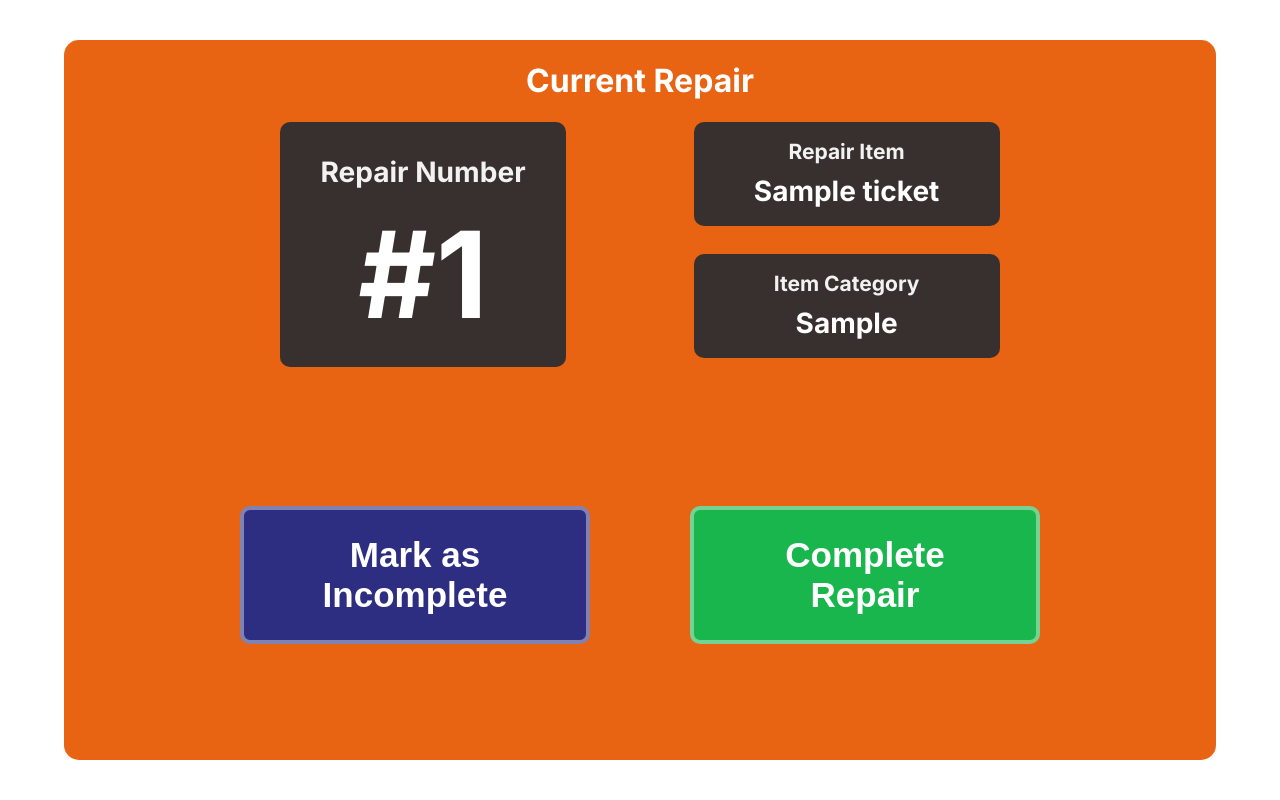
After one commit to arsalan-2765162/repaircafe_portal, a Django app: template RepairCafe/templates/RepairCafe/repair_item.html in a window 1280 px wide. The commit adds this page. Run offline with Django 3.2, Linux system fonts and the light colour scheme; the template is opened without the code that fills it: most values are stand-ins (such as "Sample title", 1, 10 or a date in 2020).

Commit message:
Created repair item page styled using css yet to add button functionality  . Closes #55

```diff
--- a/RepairCafe/RepairCafe/urls.py
+++ b/RepairCafe/RepairCafe/urls.py
@@ -5,6 +5,7 @@ app_name = 'RepairCafe'
 
 urlpatterns = [
         path('', views.index, name='index'),
+        path('repair/<str:repairNumber>',views.repair_item,name='repair_item'),
         path('main_queue', views.main_queue, name='main_queue'),
         path('waiting_list', views.waiting_list, name='waiting_list'),
         path('accept_ticket/<str:repairNumber>/',views.accept_ticket, name='accept_ticket'),
--- a/RepairCafe/RepairCafe/views.py
+++ b/RepairCafe/RepairCafe/views.py
@@ -84,4 +84,8 @@ def repair_ticket(request,repairNumber):
         messages.success(request,f"Ticket {ticket.repairNumber} - {ticket.itemName}, is now being repaired")
     else:
         messages.error(request, f"Ticket {ticket.repairNumber} - {ticket.itemName}, cannot be accepted as it is not in WAITING status.")
-    return redirect ('RepairCafe:main_queue')
+    return redirect('RepairCafe:repair_item', repairNumber=repairNumber)
+
+def repair_item(request,repairNumber):
+    ticket=get_object_or_404(Ticket,repairNumber=repairNumber)
+    return render(request,'RepairCafe/repair_item.html',{'ticket':ticket})
--- a/RepairCafe/static/css/navbar.css
+++ b/RepairCafe/static/css/navbar.css
@@ -2,6 +2,9 @@
 
 body {
     font-family: 'Inter', sans-serif;
+}
+.btn {
+  box-sizing: border-box;
 }
 /* The sidebar menu */
 .sidebarbutton{
@@ -138,12 +141,14 @@ body {
     transform: scale(1.1);
     background-color: #cdcccc; /* Darker shade on hover */
     color: #000000;
+    cursor: pointer;
 
   }
   .btn-primary:active {
-    background-color: #3d3d3d; /* Darker shade on hover */
+    background-color: #3d3d3d;
     color: #ffffff;
-    transform: scale(0.95); /* Slightly enlarge on hover */
+    transform: scale(0.95);
+    cursor: pointer;
   }
 
   .ticket-form img{
@@ -250,10 +255,12 @@ body {
 .btn-accept:hover{
   transform: scale(1.15);
   background-color: #38ff3f; /* Button color */
+  cursor: pointer;
 }
 .btn-reject:hover{
   transform: scale(1.15);
   background-color: #c5c4c4; /* Button color */
+  cursor: pointer;
 }
 
 .btn-accept:active, .btn-reject:active{
@@ -280,3 +287,140 @@ body {
     text-decoration: none;
     cursor: pointer;
 }
+.repairbg h1{
+  color: white;
+}
+
+.repairbg .numberbg h1{
+  color: white;
+  line-height: 0.1em;
+  font-size: 5em;
+}
+
+.repairbg{
+z-index: 1000;
+background-color: #E86312;
+border-radius: 15px;
+position: fixed;
+top: 50%;
+left: 50%;
+transform: translate(-50%, -50%);
+justify-content: center;
+align-items: center;
+width: 90%;
+height: 90%;
+display: flex;
+flex-direction: column;
+text-align: center;
+overflow: auto;
+}
+
+.numberbg{
+  display: inline-block;
+  margin-right: clamp(0px,10vw,10vw);
+  margin-bottom: 1em;
+  align-self: flex-start;
+  background-color: #382F2F;
+  padding: 5px 40px;
+  border-radius: 10px;
+  font-size: 24px;
+  color: white;
+  font-weight: bold;
+  box-sizing: border-box;
+
+}
+
+.rightBlock{
+  display: flex;
+  flex-direction: column;
+  justify-content: center;
+  align-items: center;
+}
+.namebg{
+  display: inline-block;
+  margin-bottom: 2em;
+  background-color: #382F2F;
+  padding: 5px 20px;
+  min-width: 19em;
+  font-size: 14px;
+  border-radius: 10px;
+  color: white;
+  font-weight: bold;
+}
+.namebg h1{
+  line-height: 0.8em;
+}
+.namebg h2{
+  line-height: 0.8em;
+}
+.row{
+  display: flex;
+  flex-direction: row;
+  align-items: flex-start;
+  justify-content: center;
+  gap: clamp(0px,0em,00px); /* Adds spacing between buttons */
+}
+.repairbg .btn{
+  margin-top:10px;
+  margin-bottom: 10px;
+  padding: 25px 40px;
+  border-radius: 10px;
+  bottom: 10px;
+  max-width: 10em ;
+  min-width: 10em;
+  border: 4px solid hsl(0, 0%, 100%,40%);
+  color: #ffffff; /* Button text color */
+  font-size: 35px; /* Button text size */
+  font-weight: bold; /* Bold text */
+  transition: transform 0.3s ease,border 0.3s ease;; /* Hover effect transition */
+
+
+}
+.btn-complete{
+  background-color: #18B64D;
+}
+.btn-complete:hover{
+  background-color: #18B64D;
+  border: 7px solid hsl(0, 0%, 100%,40%);
+  transform: scale(1.1);
+  cursor: pointer;
+}
+.btn-complete:active{
+  background-color: hsl(140, 77%, 50%);
+  transform: scale(0.98);
+  border: 7px solid hsl(0, 0%, 100%,60%);
+  cursor: pointer;
+}
+.btn-incomplete{
+  background-color: #2D2E82;
+}
+
+.btn-incomplete:hover{
+  background-color: hsl(239, 49%, 34%);
+  border: 7px solid hsl(0, 0%, 100%,40%);
+  transform: scale(1.1);
+  cursor: pointer;
+}
+.btn-incomplete:active{
+  background-color: hsl(239, 43%, 44%);
+  border: 4px solid hsl(0, 0%, 100%,60%);
+  transform:scale(0.98);
+  cursor: pointer;
+}
+
+.numberbg h3{
+  color:hsl(0, 0%, 95%)
+}
+
+.repairbg h2{
+  color:hsl(0, 0%, 95%)
+}
+
+
+.button-row{
+  display: flex; /* Enable flexbox */
+  justify-content: center; /* Center buttons horizontally */
+  align-items: center; /* Center buttons vertically */
+  gap: clamp(0px,40vw,100px); /* Adds spacing between buttons */
+  height: 100%; /* Fill the available height of the parent */
+}
--- /dev/null
+++ b/RepairCafe/templates/RepairCafe/base.html
@@ -0,0 +1,17 @@
+<!DOCTYPE html>
+{% load staticfiles %}
+<html lang="en">
+<head>
+    <meta charset="UTF-8">
+    <meta name="viewport" content="width=device-width, initial-scale=1.0">
+    <title>Repair Cafe</title>
+    <link rel="stylesheet" href="{% static 'css/navbar.css' %}">
+</head>
+<body>
+  {% block content %}
+  {% endblock %}
+</div>
+<script src="{% static 'js/navbar.js' %}" defer></script>
+<script src="{% static 'js/modal.js' %}" defer></script>
+</body>
+</html>
--- /dev/null
+++ b/RepairCafe/templates/RepairCafe/repair_item.html
@@ -0,0 +1,27 @@
+{% extends 'RepairCafe/base.html' %}
+{% load staticfiles %}
+{% block content %}
+<div class = "repairbg">
+    <h1>Current Repair</h1>
+    <div class="row">
+        <div class="numberbg">
+            <h3>Repair Number</h3>
+            <h1>#{{ ticket.repairNumber }}</h1>
+        </div>
+        <div class="rightBlock">
+            <div class ="namebg">
+                <h2>Repair Item</h2>
+                <h1>{{ ticket.itemName }}</h1>
+            </div>
+            <div class="namebg">
+                <h2>Item Category</h2>
+                <h1>{{ ticket.get_itemCategory_display }}</h1>
+            </div>
+        </div>
+    </div>
+    <div class="button-row">
+        <button class="btn btn-incomplete">Mark as Incomplete</button>
+        <button class="btn btn-complete">Complete Repair</button>
+    </div>
+</div>
+{% endblock %}
```
Also changed, not shown: RepairCafe/templates/RepairCafe/main_queue.html (+12 -12 lines).
